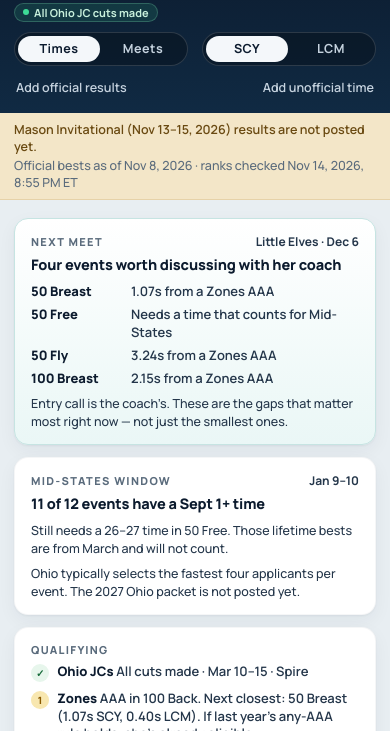
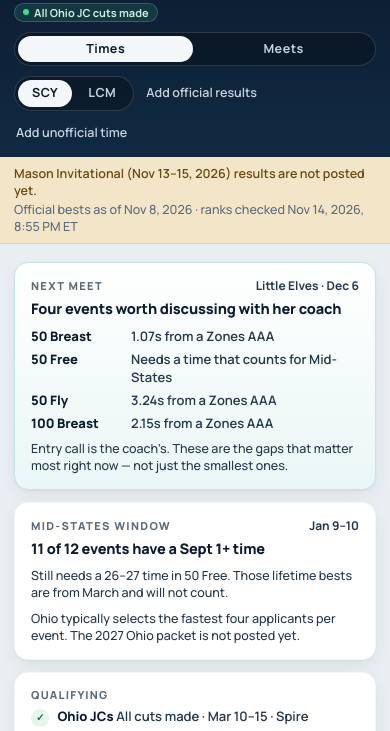
Before and after one commit to grosskc/poppy-swim, a plain HTML site: page index.html in a window 390 px wide. Shown: the part 59-790 px from the top of the page. Drawn offline with Linux system fonts and the light colour scheme; no server answers.

Commit message:
Fix mobile header so Times/Meets labels stay on one line
On narrow screens the view switch now takes its own full-width row, segmented-control labels no longer wrap letter-by-letter, and the course toggle stays visible on both views so the header height does not jump.

```diff
--- a/index.html
+++ b/index.html
@@ -28,11 +28,11 @@ header.hero { background:linear-gradient(180deg,#0C1B2E 0%,#102A43 100%); color:
 .dot { width:3px; height:3px; border-radius:50%; background:#7F93A6; display:inline-block; }
 .chip { display:inline-flex; align-items:center; gap:5px; background:rgba(46,168,120,.18); border:1px solid rgba(120,210,170,.28); color:#C8F0DC; border-radius:999px; padding:1px 8px; font-size:11px; font-weight:700; }
 .chip i { width:6px; height:6px; border-radius:50%; background:#3DDC97; display:inline-block; }
-.hero-actions { display:flex; align-items:center; gap:10px; flex:0 0 auto; flex-wrap:wrap; justify-content:flex-end; }
-.toggle { display:inline-flex; background:rgba(0,0,0,.28); border:1px solid rgba(255,255,255,.14); border-radius:999px; padding:3px; gap:2px; }
-.toggle button { appearance:none; border:0; background:transparent; color:#C5D2DE; font:700 12.5px/1 var(--sans); padding:7px 14px; border-radius:999px; cursor:pointer; letter-spacing:.04em; }
+.hero-actions { display:flex; align-items:center; gap:10px; flex:1 1 auto; flex-wrap:wrap; justify-content:flex-end; min-width:0; }
+.toggle { display:inline-flex; background:rgba(0,0,0,.28); border:1px solid rgba(255,255,255,.14); border-radius:999px; padding:3px; gap:2px; flex:0 0 auto; }
+.toggle button { appearance:none; border:0; background:transparent; color:#C5D2DE; font:700 12.5px/1 var(--sans); padding:7px 14px; border-radius:999px; cursor:pointer; letter-spacing:.04em; white-space:nowrap; flex:1 0 auto; }
 .toggle button[aria-pressed="true"] { background:#F4F7FA; color:var(--ink); }
-.btn-quiet { color:#C5D2DE; font:600 12.5px/1 var(--sans); background:transparent; border:0; cursor:pointer; padding:6px 2px; white-space:nowrap; }
+.btn-quiet { color:#C5D2DE; font:600 12.5px/1 var(--sans); background:transparent; border:0; cursor:pointer; padding:6px 2px; white-space:nowrap; flex:0 0 auto; }
 .status { background:#F3E6C8; border-bottom:1px solid #E6D2A8; color:#6A4A12; font-size:12.5px; font-weight:600; }
 .status .inner { max-width:1120px; margin:0 auto; padding:8px 40px; display:flex; justify-content:space-between; gap:16px; flex-wrap:wrap; align-items:baseline; }
 .status .fresh { color:#5A6B7C; font-weight:500; }
@@ -126,7 +126,6 @@ header.hero { background:linear-gradient(180deg,#0C1B2E 0%,#102A43 100%); color:
 .file-hint { font-size:12px; color:var(--quiet); margin-top:8px; }
 
 .view-toggle { margin-right:4px; }
-body[data-view="meets"] #course-toggle { display:none; }
 .deadlines { display:flex; flex-direction:column; gap:8px; margin:18px 0 18px; }
 .deadlines-head { font-size:11px; font-weight:800; letter-spacing:.14em; text-transform:uppercase; color:var(--ink-soft); margin:0 2px 2px; }
 .deadline { background:var(--card); border:1px solid rgba(16,42,67,.04); border-left:4px solid var(--warn); border-radius:12px; box-shadow:var(--shadow); padding:10px 14px; display:flex; justify-content:space-between; align-items:baseline; gap:12px; flex-wrap:wrap; }
@@ -185,9 +184,11 @@ body[data-view="meets"] #course-toggle { display:none; }
   header.hero, .status .inner, .wrap { padding-left:14px; padding-right:14px; }
   header.hero { padding-top:14px; padding-bottom:12px; }
   .hero-inner { flex-direction:column; align-items:stretch; gap:10px; }
-  .hero-actions { justify-content:space-between; }
-  .toggle { flex:1; }
-  .toggle button { flex:1; text-align:center; }
+  .hero-actions { justify-content:flex-start; width:100%; }
+  .view-toggle { flex:1 1 100%; margin-right:0; }
+  .view-toggle button { flex:1 0 auto; text-align:center; }
+  #course-toggle { flex:0 1 auto; }
+  #course-toggle button { flex:1 0 auto; text-align:center; }
   .name-block h1 { font-size:18px; }
   .status .inner { flex-direction:column; gap:2px; }
   .cards { grid-template-columns:1fr; }
@@ -196,7 +197,6 @@ body[data-view="meets"] #course-toggle { display:none; }
   .time { text-align:left; font-size:28px; }
   .time-col .badges { justify-content:flex-start; }
   .ev-name { padding-top:0; }
-  body[data-view="meets"] .hero-actions { justify-content:flex-start; }
   .meet-grid { grid-template-columns:1fr; gap:2px 0; }
   .meet-grid .k { padding-top:8px; }
   .deadline { flex-direction:column; gap:2px; }
```
